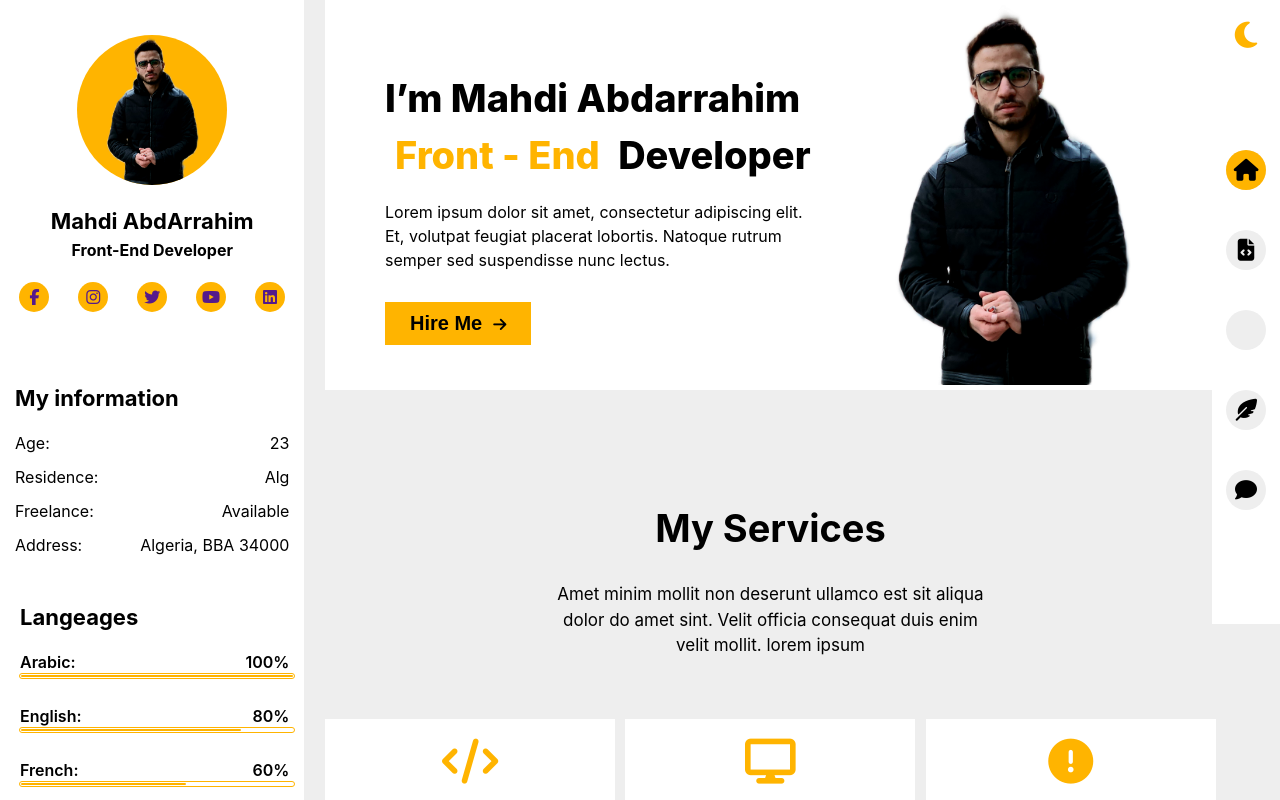
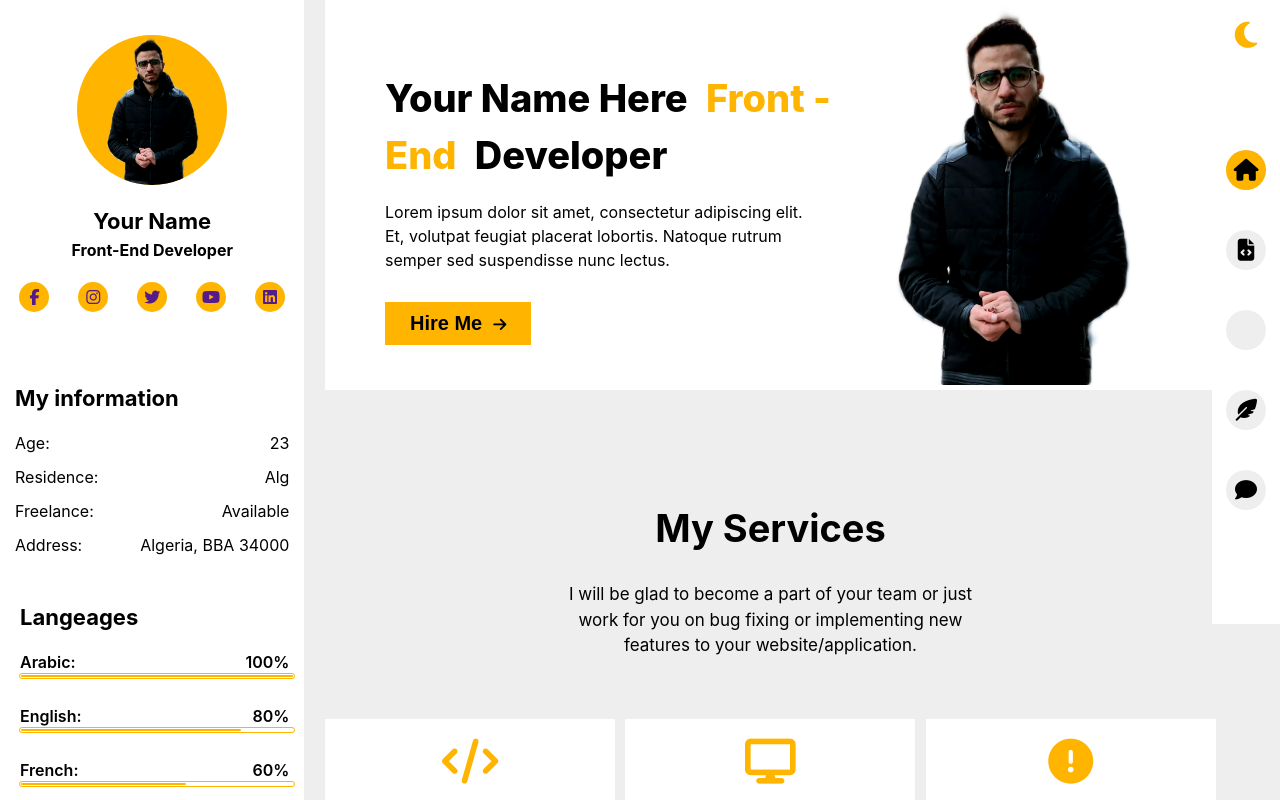
Before and after one commit to RahimMHD/RahimMHD, a React (Vite) app: page / in a window 1280 px wide. Shown: the top 800 px of the page. Built offline with nearby package versions, Linux system fonts and the light colour scheme; some icons are missing.

Commit message:
change element text

```diff
--- a/src/component/componentMain/contact.jsx
+++ b/src/component/componentMain/contact.jsx
@@ -5,22 +5,22 @@ export default function Contact(props) {
     return (
         <div className="contact" id="contact">
             <div className="send-message" >
-                    <h1 style={{color: props.mode ? "black" : "white"}}>Leave Us Your Info</h1 >
+                <h1 style={{ color: props.mode ? "black" : "white" }}>Leave Us Your Info</h1 >
                 <form action="" style={{
-                        backgroundColor: props.mode ? "white" : "#000" ,
+                    backgroundColor: props.mode ? "white" : "#000",
                     color: props.mode ? "black" : "white"
                 }}>
                     <label htmlFor="Fullname">Your Full Name (Required)</label>
                     <input
                         type="text"
                         name="Fullname" required
-                            style={{backgroundColor: props.mode ? "#eee" : "#999"}}/>
+                        style={{ backgroundColor: props.mode ? "#eee" : "#999" }} />
                     <br />
                     <label htmlFor="yourEmail">Your Email (Required)</label>
-                        <input type="email" name="yourEmail" style={{backgroundColor: props.mode ? "#eee" : "#999"}}/>
+                    <input type="email" name="yourEmail" style={{ backgroundColor: props.mode ? "#eee" : "#999" }} />
                     <br />
                     <label htmlFor="subject">Subject</label>
-                        <input type="text" name="subject" style={{backgroundColor: props.mode ? "#eee" : "#999"}}/>
+                    <input type="text" name="subject" style={{ backgroundColor: props.mode ? "#eee" : "#999" }} />
                     <br />
                     <label htmlFor="message">Your Email (Required)</label>
                     <textarea
@@ -28,32 +28,32 @@ export default function Contact(props) {
                         id="tourMessage"
                         cols="30"
                         rows="10"
-                            style={{backgroundColor: props.mode ? "#eee" : "#999"}}></textarea>
-                        <input type="submit" value="SEND MESSAGE"/>
+                        style={{ backgroundColor: props.mode ? "#eee" : "#999" }}></textarea>
+                    <input type="submit" value="SEND MESSAGE" />
                 </form>
             </div>
             <div className="my-contact">
-                    <h1 style={{color: props.mode ? "black" : "white"}}>Contact Information</h1>
+                <h1 style={{ color: props.mode ? "black" : "white" }}>Contact Information</h1>
                 <div className="box-contact" style={{
-                        backgroundColor: props.mode ? "white" : "#000" ,
+                    backgroundColor: props.mode ? "white" : "#000",
                     color: props.mode ? "black" : "white"
                 }}>
                     <i className="fa-solid fa-address-book"></i>
                     <div>
                         <p>Country:</p>
-                            <p>Algeria</p>
+                        <p>USA</p>
                     </div>
                     <div>
                         <p>City:</p>
-                            <p>Bordj Bou Arriridj</p>
+                        <p>New York</p>
                     </div>
                     <div>
                         <p>Street</p>
-                            <p>5 Juillt</p>
+                        <p>Your street</p>
                     </div>
                 </div>
                 <div className="box-contact" style={{
-                        backgroundColor: props.mode ? "white" : "#000" ,
+                    backgroundColor: props.mode ? "white" : "#000",
                     color: props.mode ? "black" : "white"
                 }}>
                     <i className="fa-solid fa-id-card"></i>
@@ -71,7 +71,7 @@ export default function Contact(props) {
                     </div>
                 </div>
                 <div className="box-contact" style={{
-                        backgroundColor: props.mode ? "white" : "#000" ,
+                    backgroundColor: props.mode ? "white" : "#000",
                     color: props.mode ? "black" : "white"
                 }}>
                     <i className="fa-solid fa-comment"></i>
--- a/src/component/componentMain/home.jsx
+++ b/src/component/componentMain/home.jsx
@@ -9,7 +9,7 @@ export default function Home(props) {
             }}
         >
             <div className="info-for-me">
-                <h1>I’m Mahdi Abdarrahim <span>Front - End</span> Developer </h1>
+                <h1>Your Name Here <span>Front - End</span> Developer </h1>
                 <p>
                     Lorem ipsum dolor sit amet, consectetur adipiscing elit. Et, volutpat
                 feugiat placerat lobortis. Natoque rutrum semper sed suspendisse nunc lectus.
--- a/src/component/componentMain/project.jsx
+++ b/src/component/componentMain/project.jsx
@@ -6,8 +6,8 @@ export default function Project(props) {
         <div id="project">
             <div className="title-section" style={{ color: props.checkcolor ? "black" : "white" }}>
                 <h1>Portfolio</h1>
-                <p>Amet minim mollit non deserunt ullamco est sit aliqua dolor do amet sint.
-                    Velit officia consequat duis enim velit mollit. lorem ipsum</p>
+                <p>Her you can se my best project, I do few dashbord and a lot of Templates,
+                    I hope you like it thanks </p>
             </div>
             <div className="project">
                 <div className="filter" style={{ color: props.checkcolor ? "black" : "white" }}>
@@ -56,7 +56,7 @@ export default function Project(props) {
                     </div>
                 </div>
             </div>
-            <h2>this is My Project</h2>
+            <h2>this is My best Project</h2>
         </div>
     )
 }
--- a/src/component/componentMain/services.jsx
+++ b/src/component/componentMain/services.jsx
@@ -2,13 +2,13 @@ import React from "react";
 
 export default function Services(props) {
 
-    const sevices = props.serv.map((item,index) => {
+    const sevices = props.serv.map((item, index) => {
         return (
             <div
                 key={index}
                 className="serv-box"
                 style={{
-                    backgroundColor: props.checkDarkMood ? "white" : "#000" ,
+                    backgroundColor: props.checkDarkMood ? "white" : "#000",
                     color: props.checkDarkMood ? "black" : "white"
                 }}
             >
@@ -21,10 +21,10 @@ export default function Services(props) {
 
     return (
         <div className="services" id="services">
-            <div className="title-section" style={{color: props.checkDarkMood ? "black" : "white"}} >
+            <div className="title-section" style={{ color: props.checkDarkMood ? "black" : "white" }} >
                 <h1>My Services</h1>
-                <p>Amet minim mollit non deserunt ullamco est sit aliqua dolor do amet sint.
-                     Velit officia consequat duis enim velit mollit. lorem ipsum</p>
+                <p>I will be glad to become a part of your team or just work for you on bug
+                    fixing or implementing new features to your website/application.</p>
             </div>
             <div className="serv" >
                 {sevices}
--- a/src/component/sideBarLeft.jsx
+++ b/src/component/sideBarLeft.jsx
@@ -30,7 +30,7 @@ export default function LeftBar(props) {
                 <img src="./public/20230417_162301.png" alt="" />
             </div>
             <div className="my-info">
-                <h1 className="myName">Mahdi AbdArrahim</h1>
+                <h1 className="myName">Your Name</h1>
                 <h2>Front-End Developer</h2>
             </div>
 
```
Lines whose indentation alone changed are shown as unchanged.
